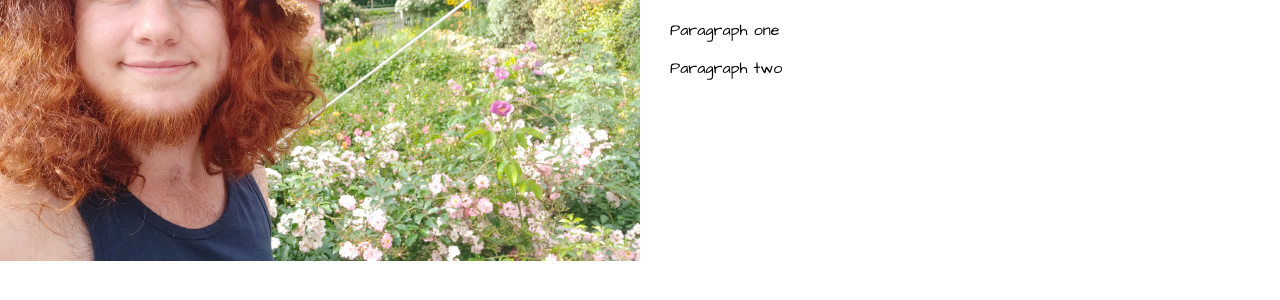
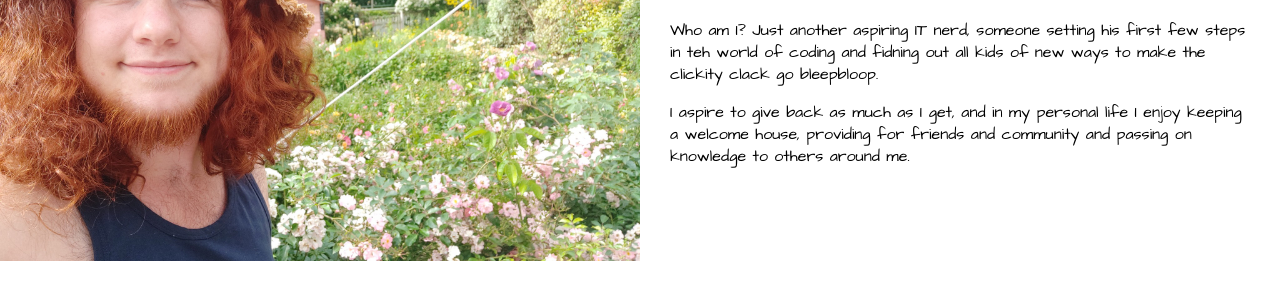
Before and after one commit to Itsapon/hobbies.github.io, a plain HTML site: page about.html in a window 1280 px wide. Shown: the part 198-498 px from the top of the page. Drawn offline with Linux system fonts and the light colour scheme.

Commit message:
Update about.html

```diff
--- a/about.html
+++ b/about.html
@@ -36,8 +36,8 @@
 
 				<div class="profile-content-wrapper">
 					<h1>Hi there</h1>
-					<p>Paragraph one</p>
-					<p>Paragraph two</p>
+					<p> Who am I? Just another aspiring IT nerd, someone setting his first few steps in teh world of coding and fidning out all kids of new ways to make the clickity clack go bleepbloop.</p>
+					<p> I aspire to give back as much as I get, and in my personal life I enjoy keeping a welcome house, providing for friends and community and passing on knowledge to others around me.</p>
 				</div>
 
 			</div>
```
